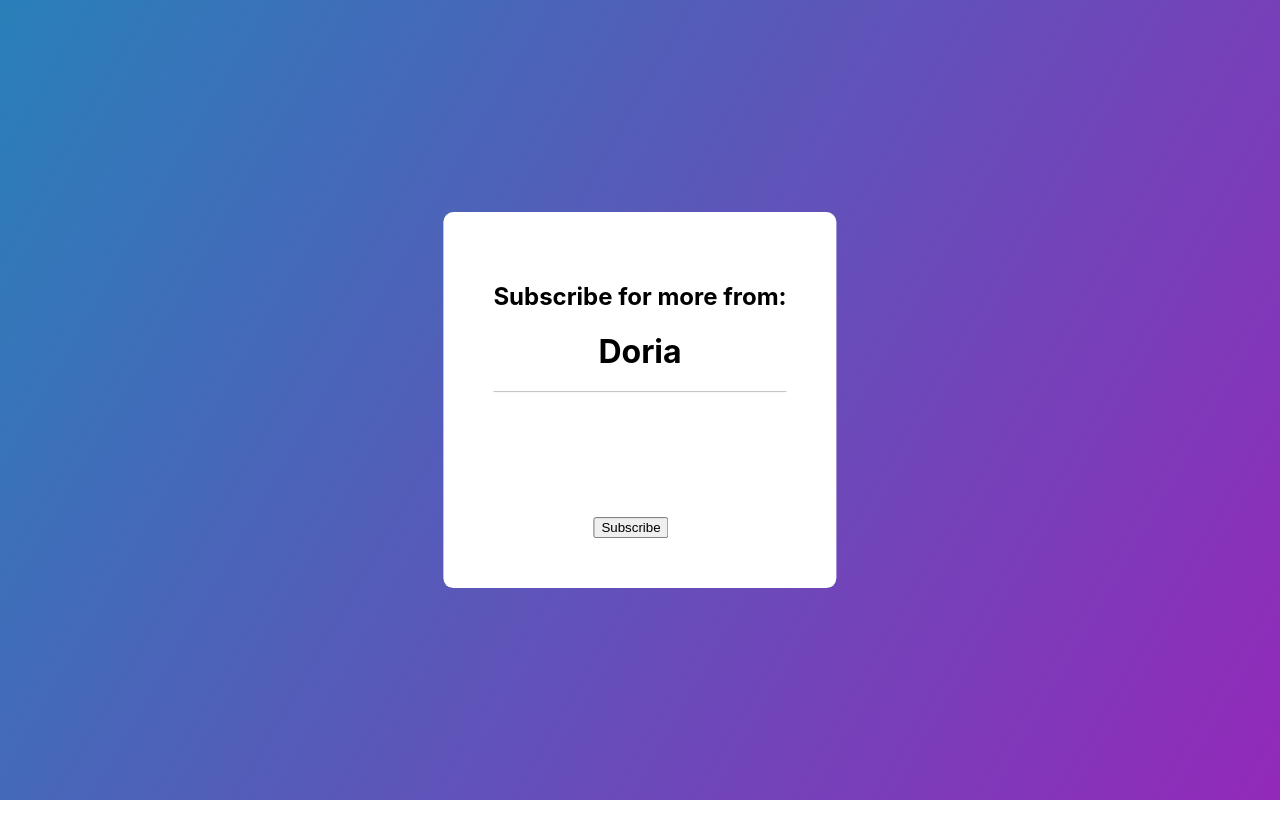
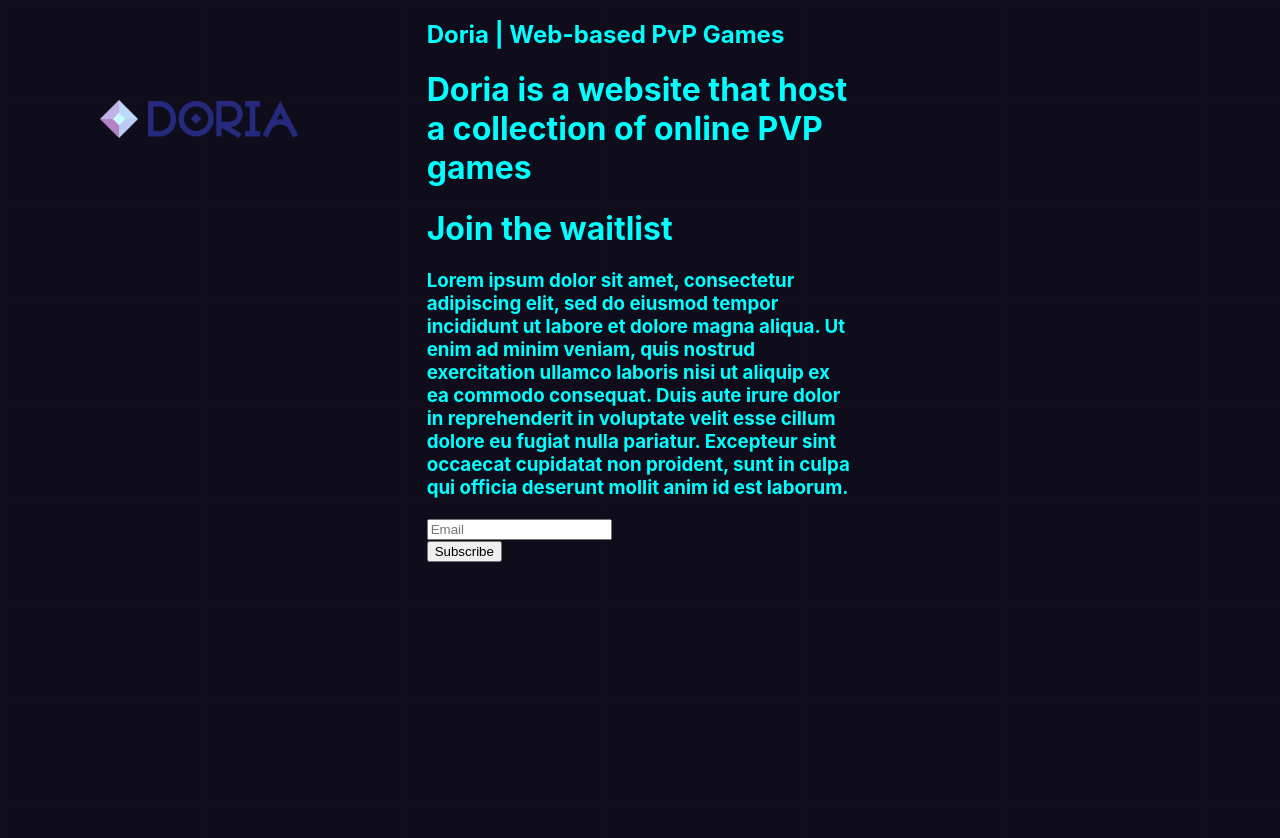
Before and after one commit to kaiserarg/doria, a React (Create React App) app in the folder client/: page / in a window 1280 px wide. Shown: the top 838 px of the page. Before the commit the page ends 800 px from the top, so only its background shows below. Built offline with nearby package versions, Linux system fonts and the light colour scheme; the HTML template or start-up script is replaced by a standard one.

Commit message:
Reworked UI
redesigned the layout, added logo, but working on rewriting css in grid style for readability.

```diff
--- a/client/src/components/SubscriptionWidget.js
+++ b/client/src/components/SubscriptionWidget.js
@@ -1,4 +1,6 @@
 import React, {useState} from 'react';
+import dorialogo from "../assets/doria-icon.png";
+import doriatext from "../assets/doria-text.png"
 import '../index.css';
 
 const SubscriptionWidget = () => {
@@ -13,17 +15,27 @@ const SubscriptionWidget = () => {
 
     return (
         <form onSubmit={{handleSubmit}}>
-            <div className='emailWidget'>
-                <h2>Subscribe for more from:</h2>
-                <h1>Doria</h1>
+            <div className='wrapper'>
+                <div className='text-0'>
+                    <img className='logo' src={dorialogo} alt="Doria Logo" />
+                    <img className='title' src={doriatext} alt="Doria Text" />
+                </div>
+                <div className='mainBody'>
+                    <h2 className='text-1'>Doria | Web-based PvP Games</h2>
+                    <h1 className='text-2'>Doria is a website that host a collection of online PVP games</h1>
+                    <h1 className='text-3'>Join the waitlist</h1>
+                    <h3 className='text-4'>Lorem ipsum dolor sit amet, consectetur adipiscing elit, sed do eiusmod tempor incididunt ut labore et dolore magna aliqua. Ut enim ad minim veniam, quis nostrud exercitation ullamco laboris nisi ut aliquip ex ea commodo consequat. Duis aute irure dolor in reprehenderit in voluptate velit esse cillum dolore eu fugiat nulla pariatur. Excepteur sint occaecat cupidatat non proident, sunt in culpa qui officia deserunt mollit anim id est laborum.</h3>
                     <input
                         className='emailInput'
+                        name='Email'
+                        placeholder='Email'
                         type='email'
                         value={email}
                         onChange={(e) => setEmail(e.target.value)}
                     />
                     <br/>
-                    <button className='buttonWidget' type='submit'>Subscribe</button>
+                    <button className='btn' type='submit'>Subscribe</button>
+                </div>
             </div>
         </form>
     );
--- a/client/src/index.css
+++ b/client/src/index.css
@@ -5,50 +5,50 @@ body {
     sans-serif;
   -webkit-font-smoothing: antialiased;
   -moz-osx-font-smoothing: grayscale;
-  background: linear-gradient(120deg, #2980b9, #9329b9);
-  height: 100vh;
-  overflow: hidden;
+  background: linear-gradient(to right, rgba(48, 39, 39, 0.1) 1px, transparent 1px),
+              linear-gradient(to bottom, rgba(45, 48, 40, 0.1) 1px, transparent 1px);
+  background-size: 200px 100px; /* Adjust the size of the blocks */
+  background-position: 0 0;
+  background-color: #0f0d1b;
 }
 
-code {
-  font-family: source-code-pro, Menlo, Monaco, Consolas, 'Courier New',
-    monospace;
+.logo {
+  width: 9%;
+  padding: 100px 0 0 100px;
 }
 
-.emailWidget {
-  position: absolute;
-  top: 50%;
-  left: 50%;
-  transform: translate(-50%, -50%);
-  background-color: white;
-  padding: 50px;
-  border-radius: 10px;
+.title {
+  width: 35%;
+  padding-left: 10px;
 }
 
-.emailWidget h2{
-  text-align: center;
+.wrapper {
+  display: grid;
+  grid-template-columns: repeat(3, 1fr);
+  grid-template-rows: repeat(5, 250px);
+  grid-auto-rows: minmax(250px, auto);
 }
 
-.emailWidget h1{
-  text-align: center;
-  padding:0 0 20px 0;
-  border-bottom: 1px solid silver;
+.text-0 {
+  grid-column: 1/2;
+  grid-row: 1/2;
 }
 
-.emailInput {
-  position: relative;
-  border-bottom: 3px solid #000000;
-  margin: 30px 0;
-  width: 100%;
-  padding: 0 5 px;
-  height: 40px;
-  font-size: 20px;
-  border: none;
-  background: none;
-  outline: none;
+.text-1 {
+  grid-column: 2/3;
+  grid-row: 2/3;
 }
 
-.buttonWidget {
-  position: relative;
-  left: 100px;
+.text-2 {
+  grid-column: 3/4;
+  grid-row: 2/3;
 }
+
+.text-3 {
+  grid-column: 4/5;
+  grid-row: 2/3;
+}
+
+.mainBody {
+  color: aqua;
+}
```
Also changed, not shown: client/src/assets/doria-icon.png (added), client/src/assets/doria-text.png (added).
